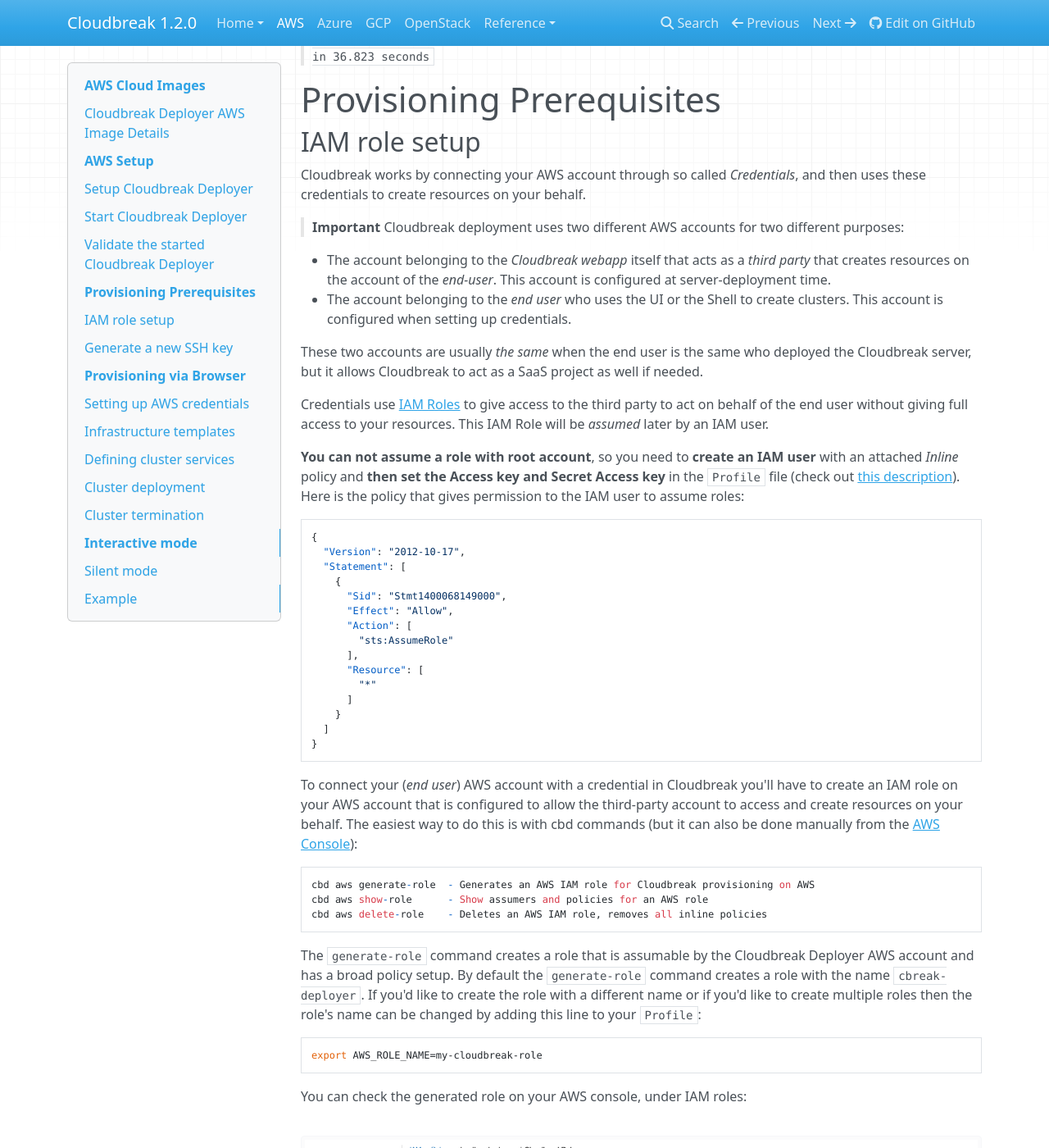
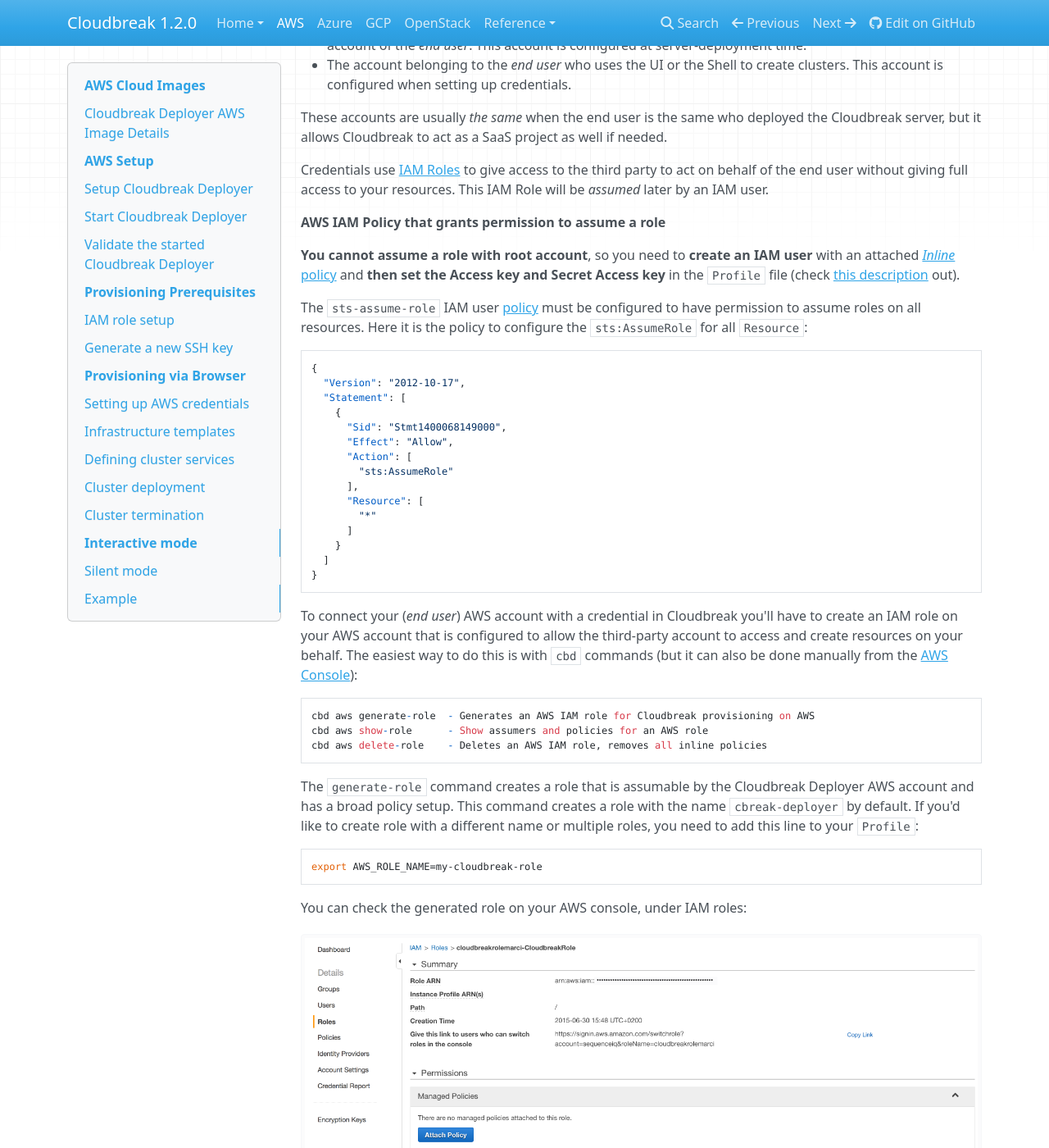
Before and after one commit to wprender/cloudbreak-docs, an MkDocs documentation site: the page built from docs/aws.md, in a window 1280 px wide and 1400 px high, scrolled down 2149 px. Shown: the whole window at 82% size. Built offline with MkDocs 1.6.1, drawn with Linux system fonts in a browser that asks for light colours; nearby versions of some CDN libraries; old or Windows-style settings are respelled for this version of MkDocs; some of the changed text lies outside the part shown.

Commit message:
Fixed typos and the image for AWS

````diff
--- a/docs/aws.md
+++ b/docs/aws.md
@@ -40,7 +40,7 @@ It will create a `Profile` file in the current directory. Please open the `Profi
 This is mandatory, because of to can access the Cloudbreak UI (called Uluwatu). In some cases the `cbd` tool tries to
 guess it. If `cbd` cannot get the IP address during the initialization, please add set the appropriate value.
 
-#### AWS Specific Configuration
+### AWS Specific Configuration
 
 **AWS Account Keys**
 
@@ -51,24 +51,6 @@ We suggest to use the keys of a valid **IAM User** here.
 export AWS_ACCESS_KEY_ID=AKIA**************W7SA
 export AWS_SECRET_ACCESS_KEY=RWCT4Cs8******************/*skiOkWD
 ```
-
-**AWS IAM Policy that grants permission to assume a role**
-
-The `sts-assume-role` IAM user [policy](http://docs.aws.amazon.com/IAM/latest/UserGuide/id_credentials_temp_control-access_enable-create.html) must be configured to have
-permission to assume roles on all resources. Here it is an example how to configure the `sts:AssumeRole` for all
-`Resource`:
-
-```
-{
-  "Version": "2012-10-17",
-  "Statement": [{
-    "Effect": "Allow",
-    "Action": "sts:AssumeRole",
-    "Resource": "*"
-  }]
-}
-```
-
 ## Start Cloudbreak Deployer
 
 To start the Cloudbreak application use the following command.
@@ -91,13 +73,13 @@ After the `cbd start` command finishes followings are worthy to check:
 
 - Pre-installed Cloudbreak Deployer version and health.
 ```
-   cbd doctor
+   `cbd` doctor
 ```
 >In case of `cbd update` is needed, please check the related documentation for [Cloudbreak Deployer Update](operations.md#cloudbreak-deployer-update)
 
 - Started Cloudbreak Application logs.
 ```
-   cbd logs cloudbreak
+   `cbd` logs cloudbreak
 ```
 >Cloudbreak should start within a minute - you should see a line like this: `Started CloudbreakApplication in 36.823 seconds`
 
@@ -109,17 +91,24 @@ Cloudbreak works by connecting your AWS account through so called *Credentials*,
 
 >**Important** Cloudbreak deployment uses two different AWS accounts for two different purposes:
 
-- The account belonging to the *Cloudbreak webapp* itself that acts as a *third party* that creates resources on the account of the *end-user*. This account is configured at server-deployment time.
+- The account belonging to the *Cloudbreak webapp* itself, acts as a *third party*, that creates resources on the
+account of the *end user*. This account is configured at server-deployment time.
 - The account belonging to the *end user* who uses the UI or the Shell to create clusters. This account is configured when setting up credentials.
 
-These two accounts are usually *the same* when the end user is the same who deployed the Cloudbreak server, but it allows Cloudbreak to act as a SaaS project as well if needed.
+These accounts are usually *the same* when the end user is the same who deployed the Cloudbreak server, but it allows Cloudbreak to act as a SaaS project as well if needed.
 
 Credentials use [IAM Roles](http://docs.aws.amazon.com/IAM/latest/UserGuide/id_roles.html) to give access to the third party to act on behalf of the end user without giving full access to your resources.
 This IAM Role will be *assumed* later by an IAM user.
 
-**You can not assume a role with root account**, so you need to **create an IAM user** with an attached *Inline* policy and **then set the Access key and Secret Access key** in the
-`Profile` file (check out [this description](aws.md)).
-Here is the policy that gives permission to the IAM user to assume roles:
+**AWS IAM Policy that grants permission to assume a role**
+
+**You cannot assume a role with root account**, so you need to **create an IAM user** with an attached [*Inline*
+policy](http://docs.aws.amazon.com/IAM/latest/UserGuide/access_policies_managed-vs-inline.html) and **then set the Access key and Secret Access key** in the
+`Profile` file (check [this description](aws.md#aws-specific-configuration) out).
+
+The `sts-assume-role` IAM user [policy](http://docs.aws.amazon.com/IAM/latest/UserGuide/id_credentials_temp_control-access_enable-create.html) must be configured to have
+permission to assume roles on all resources. Here it is the policy to configure the `sts:AssumeRole` for all
+`Resource`:
 
 ```
 {
@@ -140,7 +129,7 @@ Here is the policy that gives permission to the IAM user to assume roles:
 ```
 
 To connect your (*end user*) AWS account with a credential in Cloudbreak you'll have to create an IAM role on your AWS account that is configured to allow the third-party account to access and create resources on your behalf.
-The easiest way to do this is with cbd commands (but it can also be done manually from the [AWS Console](https://console.aws.amazon.com)):
+The easiest way to do this is with `cbd` commands (but it can also be done manually from the [AWS Console](https://console.aws.amazon.com)):
 
 ```
 cbd aws generate-role  - Generates an AWS IAM role for Cloudbreak provisioning on AWS
@@ -149,16 +138,15 @@ cbd aws delete-role    - Deletes an AWS IAM role, removes all inline policies
 ```
 
 The `generate-role` command creates a role that is assumable by the Cloudbreak Deployer AWS account and has a broad policy setup.
-By default the `generate-role` command creates a role with the name `cbreak-deployer`.
-If you'd like to create the role with a different name or if you'd like to create multiple roles then the role's name can be changed by adding this line to your `Profile`:
+This command creates a role with the name `cbreak-deployer` by default. If you'd like to create role with a different
+ name or multiple roles, you need to add this line to your `Profile`:
 
 ```
 export AWS_ROLE_NAME=my-cloudbreak-role
 ```
-
 You can check the generated role on your AWS console, under IAM roles:
-
 ![](/images/aws-iam-role.png)
+<sub>*You can open this up in full from [here](/images/aws-iam-role.png).*</sub>
 
 ## Generate a new SSH key
 
@@ -405,7 +393,7 @@ Sometimes Cloudbreak cannot synchronize it's state with the cluster state at the
 
 Start the shell with `cbd util cloudbreak-shell`. This will launch the Cloudbreak shell inside a Docker container and you are ready to start using it.
 
-You have to copy files into the cbd working directory, which you would like to use from shell. For example if your `cbd` working directory is `~/prj/cbd` then copy your blueprint and public ssh key file into this directory. You can refer to these files with their names from the shell.
+You have to copy files into the `cbd` working directory, which you would like to use from shell. For example if your `cbd` working directory is `~/prj/cbd` then copy your blueprint and public ssh key file into this directory. You can refer to these files with their names from the shell.
 
 ### Create a cloud credential
 
@@ -621,7 +609,7 @@ With Cloudbreak shell you can execute script files as well. A script file contai
 script <your script file>
 ```
 
-or with the `cbd util cloudbreak-shell-quiet` cbd command:
+or with the `cbd util cloudbreak-shell-quiet` `cbd` command:
 
 ```
 cbd util cloudbreak-shell-quiet < example.sh
@@ -629,7 +617,7 @@ cbd util cloudbreak-shell-quiet < example.sh
 
 ## Example
 
-The following example creates a hadoop cluster with `hdp-small-default` blueprint on M3Xlarge instances with 2X100G attached disks on `default-aws-network` network using `all-services-port` security group. You should copy your ssh public key file into your cbd working directory with name `id_rsa.pub` and change the `<arn role>` part with your arn role.
+The following example creates a hadoop cluster with `hdp-small-default` blueprint on M3Xlarge instances with 2X100G attached disks on `default-aws-network` network using `all-services-port` security group. You should copy your ssh public key file into your `cbd` working directory with name `id_rsa.pub` and change the `<arn role>` part with your arn role.
 
 ```
 credential create --EC2 --description description --name my-aws-credential --roleArn <arn role> --sshKeyPath id_rsa.pub
````
Also changed, not shown: docs/images/aws-iam-role.png.
